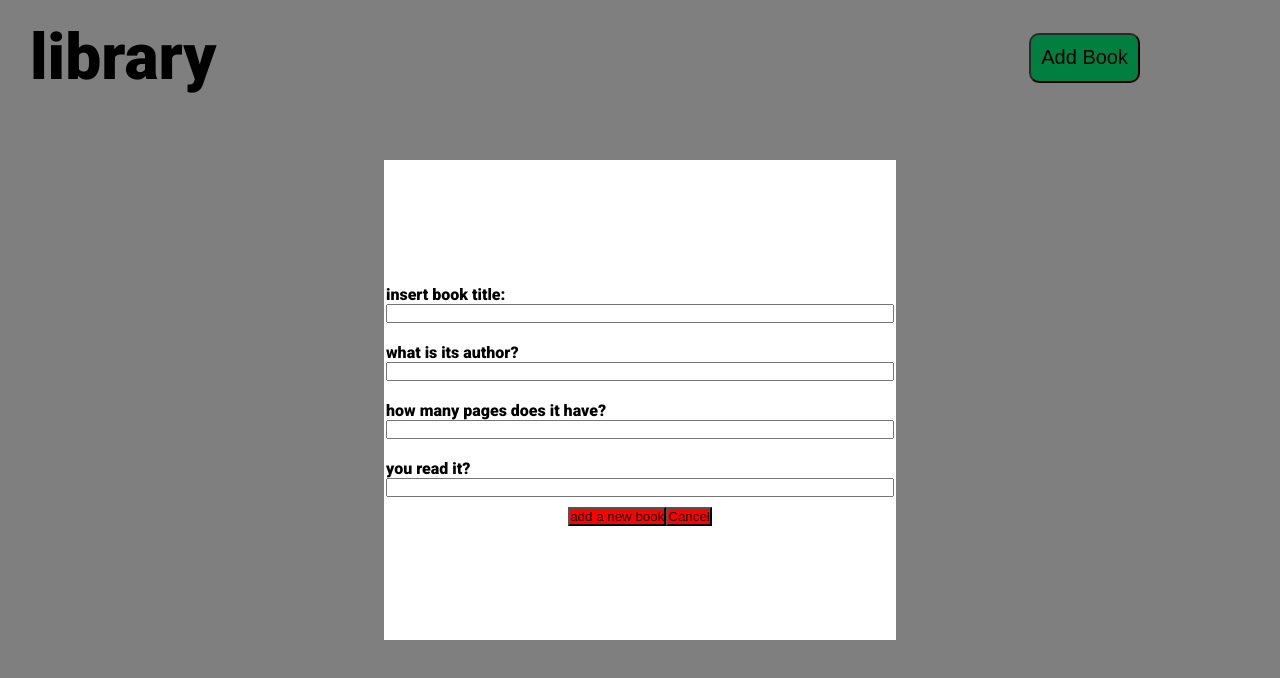
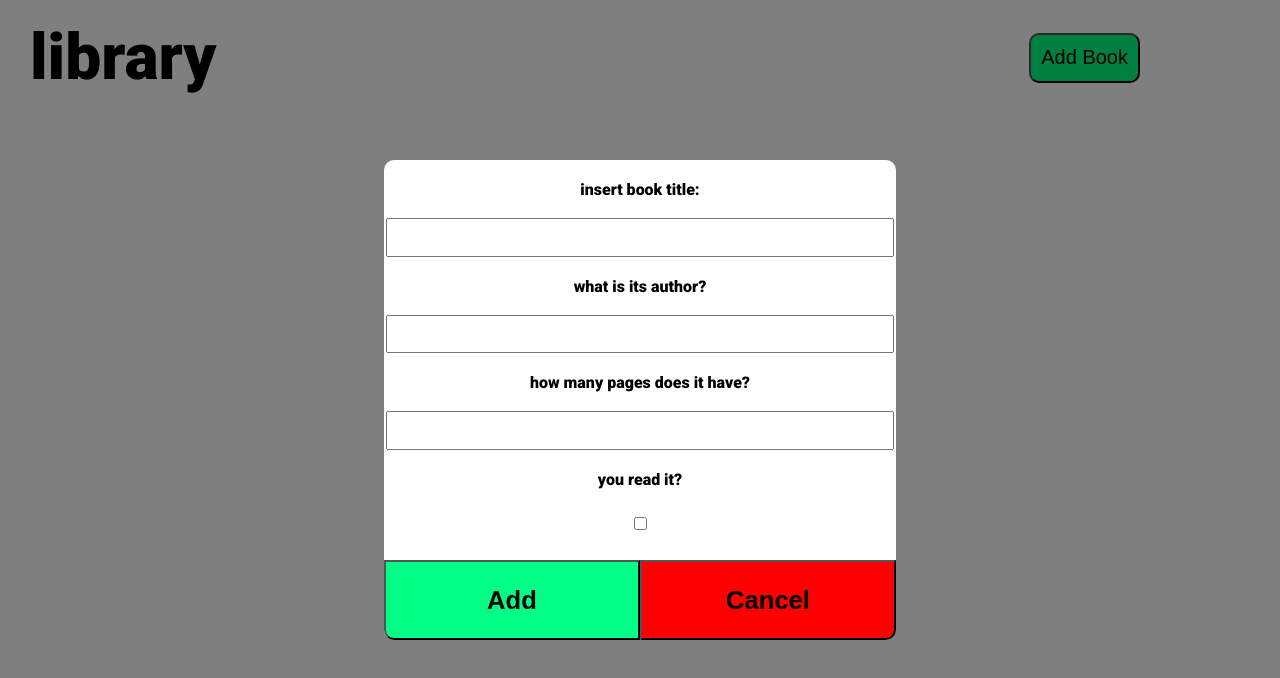
Before and after one commit to julianP31/TOP-library, a plain HTML site: page index.html in a window 1280 px wide. Both pictures are taken after a click on the button "Add Book". Drawn offline with Linux system fonts and the light colour scheme.

Commit message:
css aceptable, falta agregar regex a los inputs

```diff
--- a/index.html
+++ b/index.html
@@ -31,13 +31,12 @@
                     </div>
                     <div class="modal-inputs">
                         <label>you read it?</label>
-                        <input type="text" id="readed">
+                        <input type="checkbox" name="readed" id="readed" autocomplete ="off">
                     </div>
-                    <div class="modal-buttons">
-                        <button id="btn-add-book">add a new book</button>
-                        <button class="btn-cancel">Cancel</button>
-                    </div>
-
+                </div>
+                <div class="modal-buttons">
+                    <button id="btn-add-book">Add</button>
+                    <button class="btn-cancel">Cancel</button>
                 </div>
             </div>
         </div>
--- a/main.js
+++ b/main.js
@@ -8,7 +8,7 @@ let $library = document.querySelector("#library")
 
 
 let $btnAddBook = document.querySelector("#btn-add-book").addEventListener("click", function(e){
-    addBookToLibrary($title.value, $author.value, $pages.value, $readed.value)
+    addBookToLibrary($title.value, $author.value, $pages.value, $readed.checked)
     displayBooks(myLibrary)
     closeModal()
     clearAll()
@@ -70,5 +70,5 @@ function clearAll() {
     $title.value = ""
     $author.value = ""
     $pages.value = ""
-    $readed.value = ""
+    $readed.checked = ""
 }
--- a/style.css
+++ b/style.css
@@ -26,8 +26,9 @@ header{
     display: flex;
     flex-direction: column;
     padding:25px 0px 0px 10px;
-    background: #78e1f9;
+    background: linear-gradient(87deg, #89f4c6 0%, #00ff84 100%);
     line-height: 40px;
+    border-radius: 5px;
 }
 
 .modal-call{
@@ -39,18 +40,36 @@ header{
 }
 
 .modal-inputs{
-    display: flex;
+    display: grid;
     flex-direction: column;
     margin: 10px 1px 10px 1px;
 }
 
-.modal-buttons{
-    display: flex;
-    justify-content: center;
+#readed{
+    place-self: center;
 }
 
-.modal-inputs button{
+.modal-buttons{
+    display: grid;
+    grid-row: 2;
+    grid-template-columns: 1fr 1fr;
+}
+
+.modal-buttons button{
     background:red;
+    width: 100%;
+    font-size: 1.6em;
+    font-weight: bolder;
+}
+
+#btn-add-book{
+    background:#00ff84;
+    border-radius: 0px 0px 0px 10px;
+}
+
+.btn-cancel{
+    background:rgb(255 17 17 / 81%);
+    border-radius: 0px 0px 10px 0px;
 }
 
 .modal-wrapper{
@@ -83,10 +102,11 @@ header{
     width: 40%;
     height: 60%;
     background-color: #fff;
-    overflow: hidden;
-    display:flex;
-    flex-direction: column;
-    justify-content: space-evenly;
+    display: grid;
+    grid-template-columns: 1fr;
+    grid-template-rows: 5fr 1fr;
+    border-radius: 10px;
+    text-align: center;
 }
 
 .btn-close{
```
